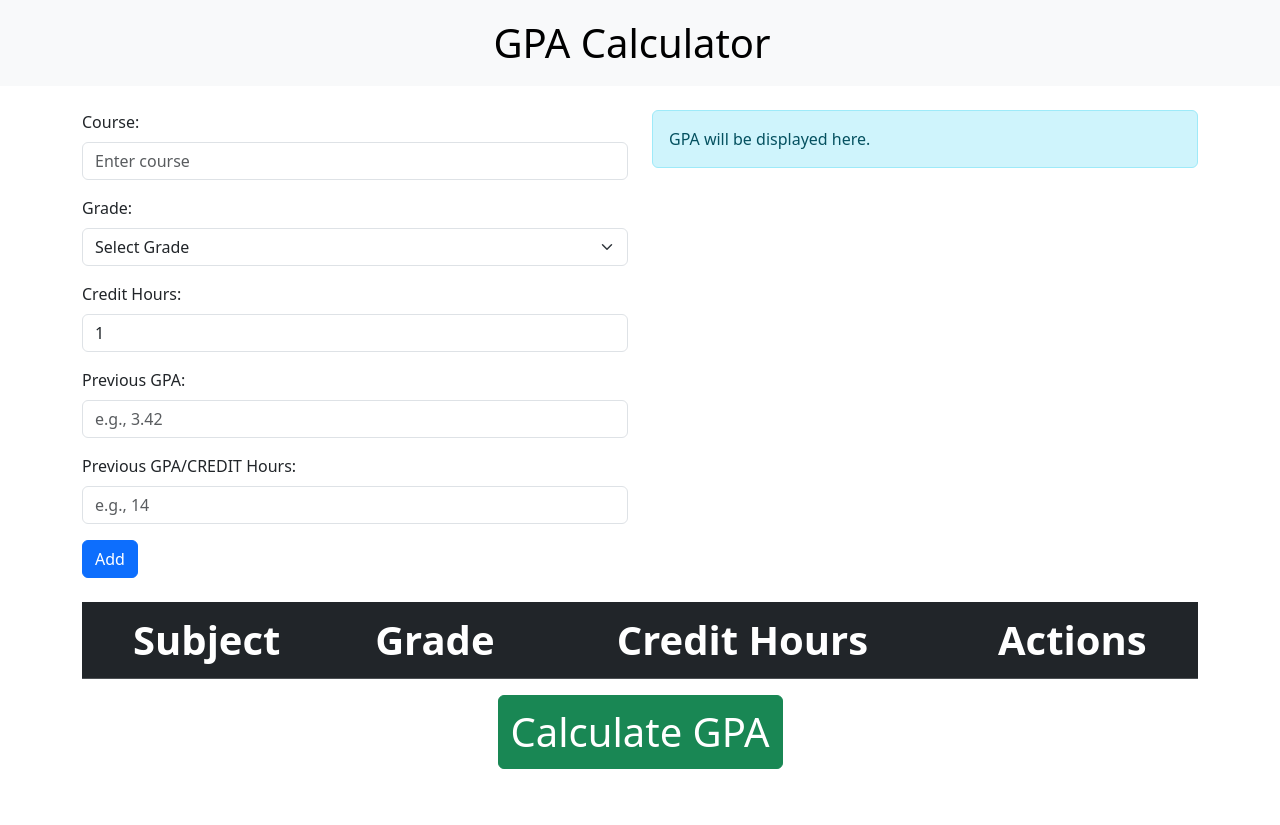
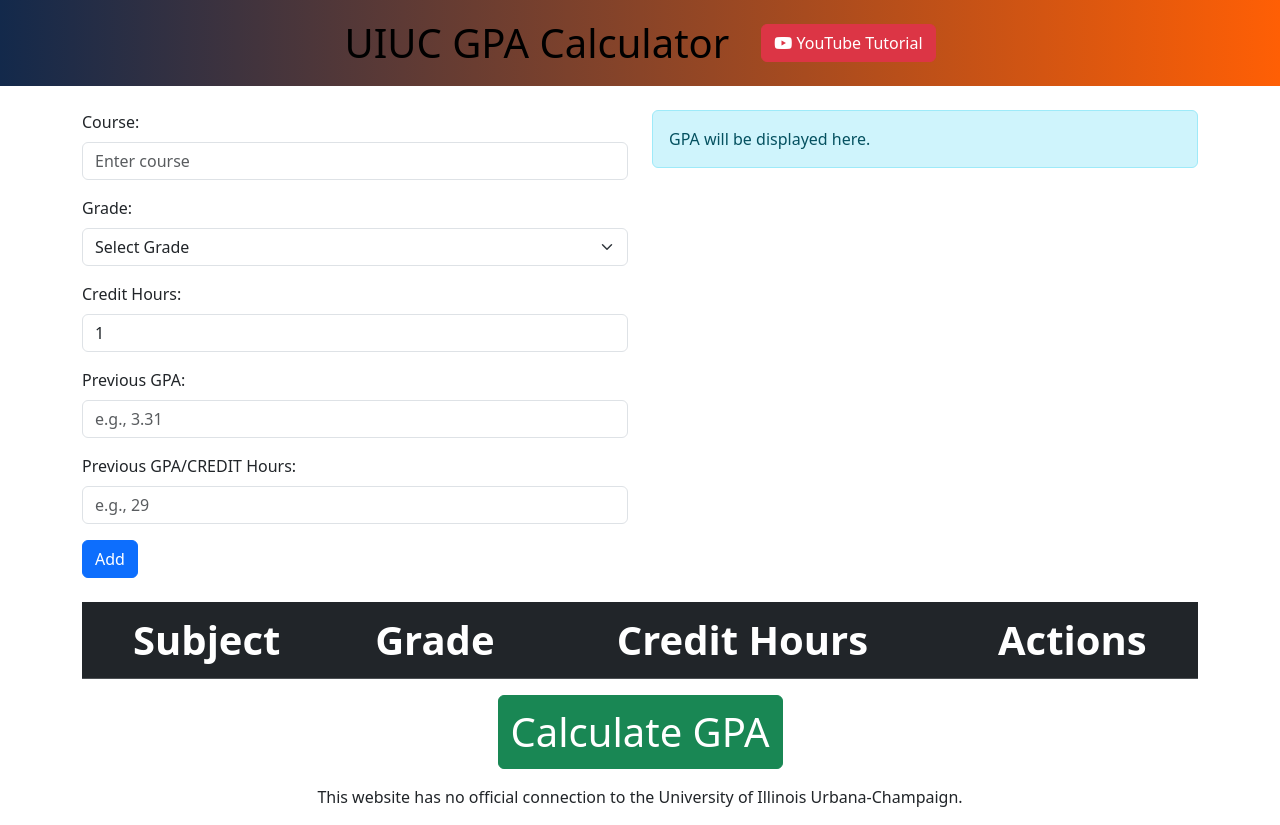
Before and after one commit to MONNK-CODE/GPA-CALCULATOR, a plain HTML site: page index.html in a window 1280 px wide. Before the commit the page ends 800 px from the top, so only its background shows below. Drawn offline with nearby package versions, Linux system fonts and the light colour scheme.

Commit message:
Enhance UI with gradient background, updated navbar title, and footer; modify example GPA data in README

```diff
--- a/index.html
+++ b/index.html
@@ -4,17 +4,26 @@
     <meta charset="UTF-8">
     <meta name="viewport" content="width=device-width, initial-scale=1.0">
     <title>GPA Calculator</title>
-
+    <style>
+        .gradient-background {
+            background: linear-gradient(to left, #FF5F05 0%, #13294B 100%);
+        }
+    </style>
+    <link rel="stylesheet" href="https://cdnjs.cloudflare.com/ajax/libs/font-awesome/6.0.0-beta3/css/all.min.css">
     <!-- Bootstrap CSS -->
     <link href="https://cdn.jsdelivr.net/npm/bootstrap@5.3.0-alpha3/dist/css/bootstrap.min.css" rel="stylesheet">
 </head>
 <body>
-
-<nav class="navbar navbar-expand-lg navbar-light bg-light">
+<nav class="navbar navbar-expand-lg gradient-background">
     <div class="container-fluid justify-content-center">
-        <a class="navbar-brand text-center fs-1" >GPA Calculator</a>
+        <a class="navbar-brand text-center fs-1">UIUC GPA Calculator</a>
+        <button class="btn btn-danger ms-3" onclick="window.open('https://www.youtube.com', '_blank')">
+            <i class="fab fa-youtube"></i> YouTube Tutorial
+        </button>
     </div>
 </nav>
+
+
 
 <!-- Main Content Container -->
 <div class="container mt-4">
@@ -59,13 +68,13 @@
                 <!-- Previous GPA Input -->
                 <div class="mb-3">
                     <label for="previous_gpa" class="form-label">Previous GPA:</label>
-                    <input type="number" class="form-control" id="previous_gpa" step="0.01" min="0" max="4.00" placeholder="e.g., 3.42">
+                    <input type="number" class="form-control" id="previous_gpa" step="0.01" min="0" max="4.00" placeholder="e.g., 3.31">
                 </div>
 
                 <!-- Previous GPA Hours Input -->
                 <div class="mb-3">
                     <label for="previous_gpa_hours" class="form-label">Previous GPA/CREDIT Hours:</label>
-                    <input type="number" class="form-control" id="previous_gpa_hours" step="0.001" min="0" placeholder="e.g., 14">
+                    <input type="number" class="form-control" id="previous_gpa_hours" step="0.001" min="0" placeholder="e.g., 29">
                 </div>
             </form>
 
@@ -105,10 +114,13 @@
         <button type="button" id="calculateButton" class="btn btn-success fs-1">Calculate GPA</button>
     </div>
 </div>
+<footer class="d-flex justify-content-center text-center py-3">
+    This website has no official connection to the University of Illinois Urbana-Champaign.
+</footer>
+
 
 <!-- Bootstrap JavaScript -->
 <script src="https://cdn.jsdelivr.net/npm/bootstrap@5.3.0-alpha3/dist/js/bootstrap.bundle.min.js"></script>
-<!-- Custom JavaScript -->
 <script src="script.js"></script>
 </body>
 </html>
```
Also changed, not shown: 1 other file.
